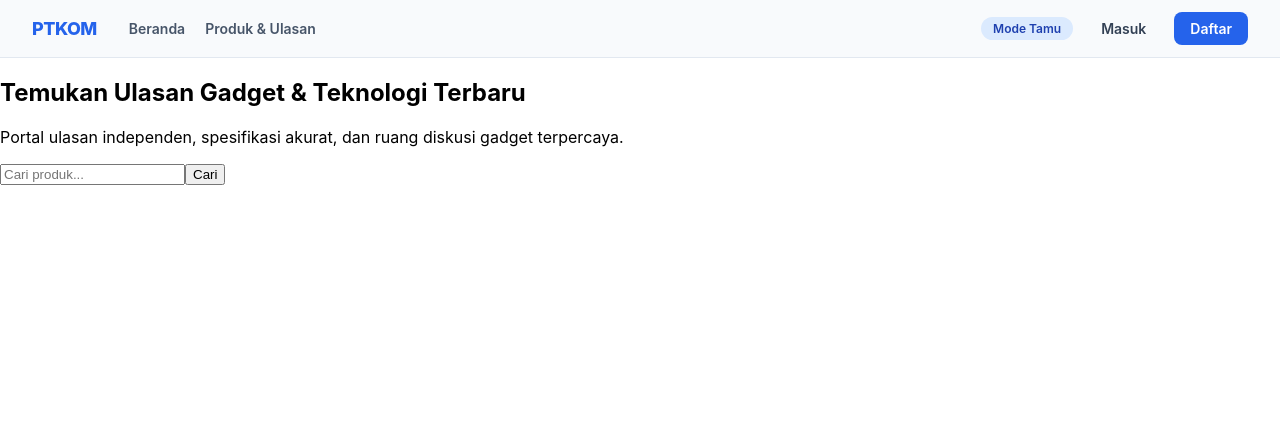
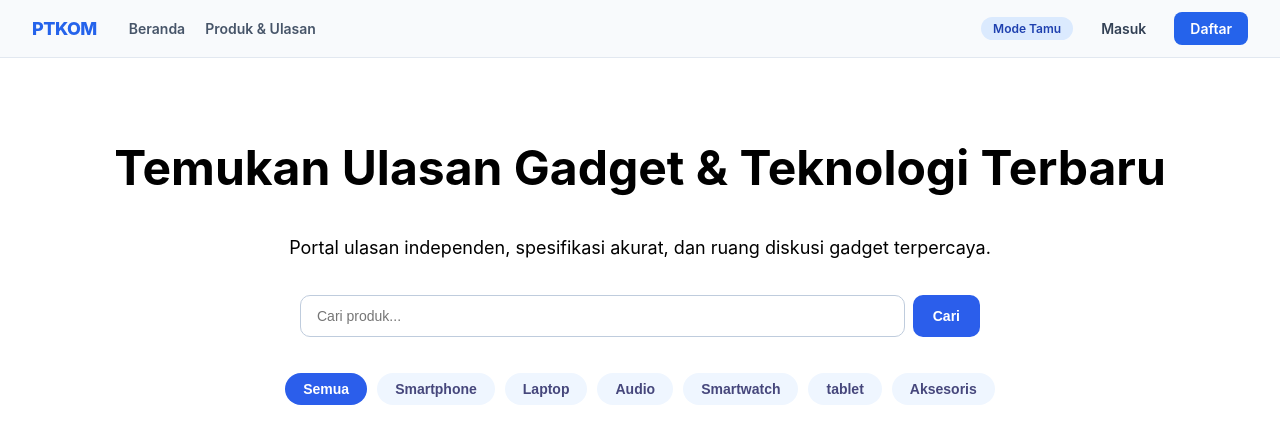
Before and after one commit to Yudhistira-tra/FrontEnd, a React (Create React App) app in the folder frontend/: page / in a window 1280 px wide. Shown: the top 444 px of the page. Built offline with nearby package versions, Linux system fonts and the light colour scheme.

Commit message:
HeroSectionDone

```diff
--- a/frontend/src/Components/HeroSection.css
+++ b/frontend/src/Components/HeroSection.css
@@ -0,0 +1,82 @@
+.category-buttons-container {
+    display: flex;
+    flex-wrap: wrap;
+    gap: 10px;
+    justify-content: center;
+    margin-top: 15px;
+}
+
+.category-button {
+    background-color: #eff6ff;
+    color: #46477c;
+    border: none;
+    padding: 8px 18px;
+    border-radius: 20px;
+    font-size: 14px;
+    font-weight: 600;
+    cursor: pointer;
+    transition: all 0.3s ease;
+}
+
+.category-button:hover {
+    background-color: #dbeafe;
+    color: #2e4481;
+}
+
+.category-button.active {
+    background-color: #2b5eeb;
+    color: #ffffff;
+}
+
+.top-text {
+    display: flex;
+    flex-direction: column;
+    gap: 5px;
+    margin: 0 auto;
+    justify-content: center;
+    text-align: center;
+}
+
+.hero-search {
+    display: flex;
+    max-width: 680px;
+    gap: 8px;
+    width: 100%;
+    margin: 0 auto 16px auto;
+}
+
+.search-input {
+    flex: 1;
+    padding: 12px 16px;
+    border: 1px solid #bfccdd;
+    border-radius: 10px;
+    font-size: 14px;
+    outline: none;
+}
+
+.search-btn {
+    background-color: #2b5eeb;
+    color: #ffffff;
+    border: none;
+    padding: 12px 20px;
+    border-radius: 10px;
+    font-size: 14px;
+    font-weight: 600;
+    cursor: pointer;
+    transition: background-color 0.3s ease;
+}
+
+.search-btn:hover {
+    background-color: #304fb3;
+}
+.hero-section {
+    display: flex;
+    flex-direction: column;
+    align-items: center;
+    justify-content: center;
+    padding: 40px 20px;
+}
+
+.text-container p {
+    margin-bottom: 32px;
+}
--- a/frontend/src/Components/HeroSection.jsx
+++ b/frontend/src/Components/HeroSection.jsx
@@ -1,15 +1,41 @@
 import React, { useState } from 'react';
 
+function CategoryButton({ label, isActive, onClick }) {
+    return (
+        <button
+            type="button"
+            className={`category-button ${isActive ? 'active' : ''}`}
+            onClick={onClick}
+        >
+            {label}
+        </button>
+    );
+}
 
 export function HeroSection() {
+    const [activeCategory, setActiveCategory] = useState('Semua');
+    const categories = ['Semua', 'Smartphone', 'Laptop', 'Audio', 'Smartwatch', 'tablet', 'Aksesoris'];
+
     return (
         <section className="hero-section">
             <div className="top-text">
-                <h1>Temukan Ulasan Gadget & Teknologi Terbaru</h1>
-                <p>Portal ulasan independen, spesifikasi akurat, dan ruang diskusi gadget terpercaya.</p>
+                <div className="text-container">
+                    <h1 style={{fontSize: 48, fontWeight: 750}}>Temukan Ulasan Gadget & Teknologi Terbaru</h1>
+                    <p style={{fontSize: 18}}>Portal ulasan independen, spesifikasi akurat, dan ruang diskusi gadget terpercaya.</p>
+                </div>
                 <div className="hero-search">
                     <input className="search-input" type="text" placeholder="Cari produk..." />
                     <button type="button" className="search-btn">Cari</button>
+                </div>
+                <div className="category-buttons-container">
+                    {categories.map((category) => (
+                        <CategoryButton
+                            key={category}
+                            label={category}
+                            isActive={activeCategory === category}
+                            onClick={() => setActiveCategory(category)}
+                        />
+                    ))}
                 </div>
             </div>
         </section>
```
Also changed, not shown: frontend/src/Components/navbar.css (+0 -8 lines).
